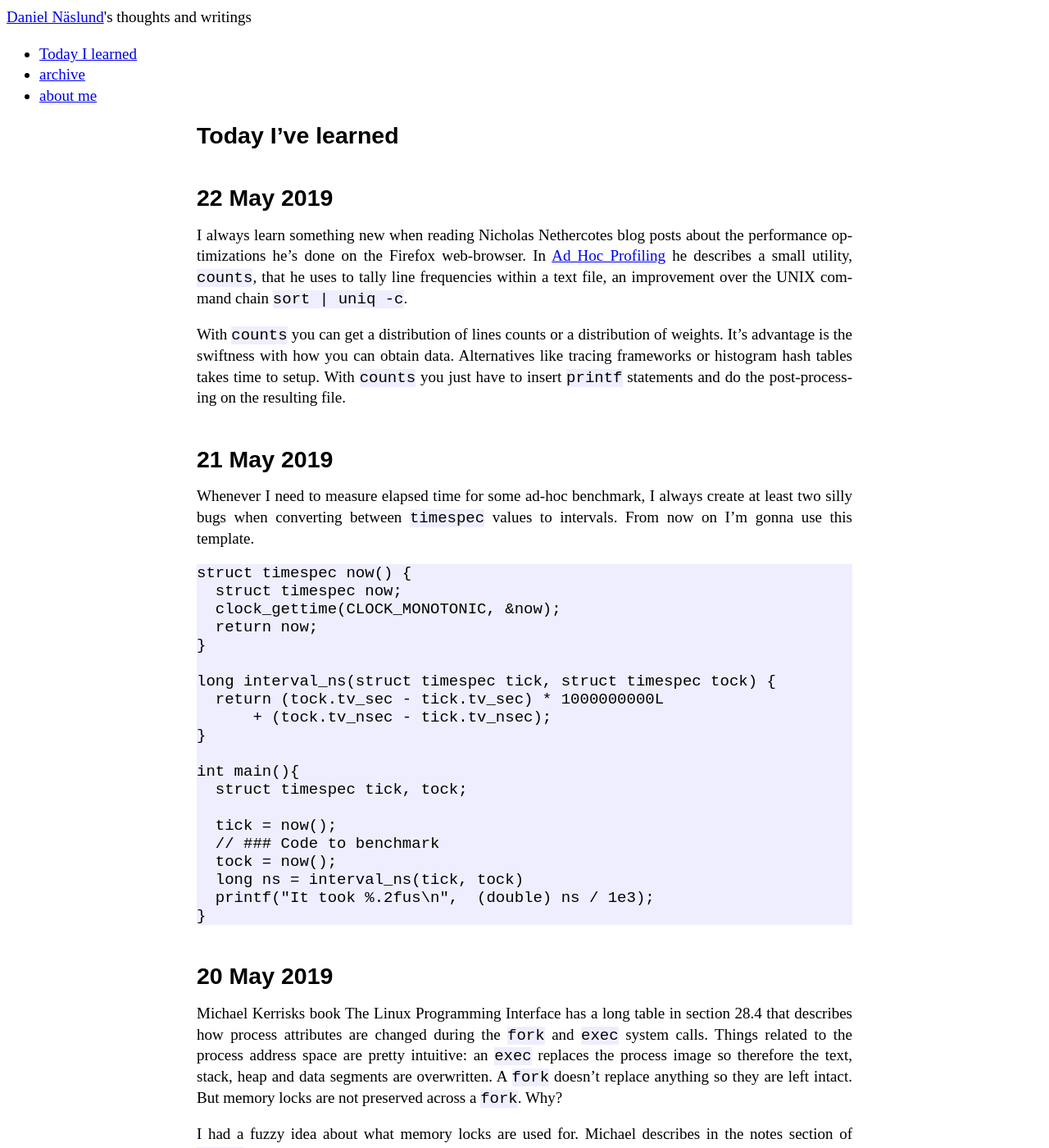
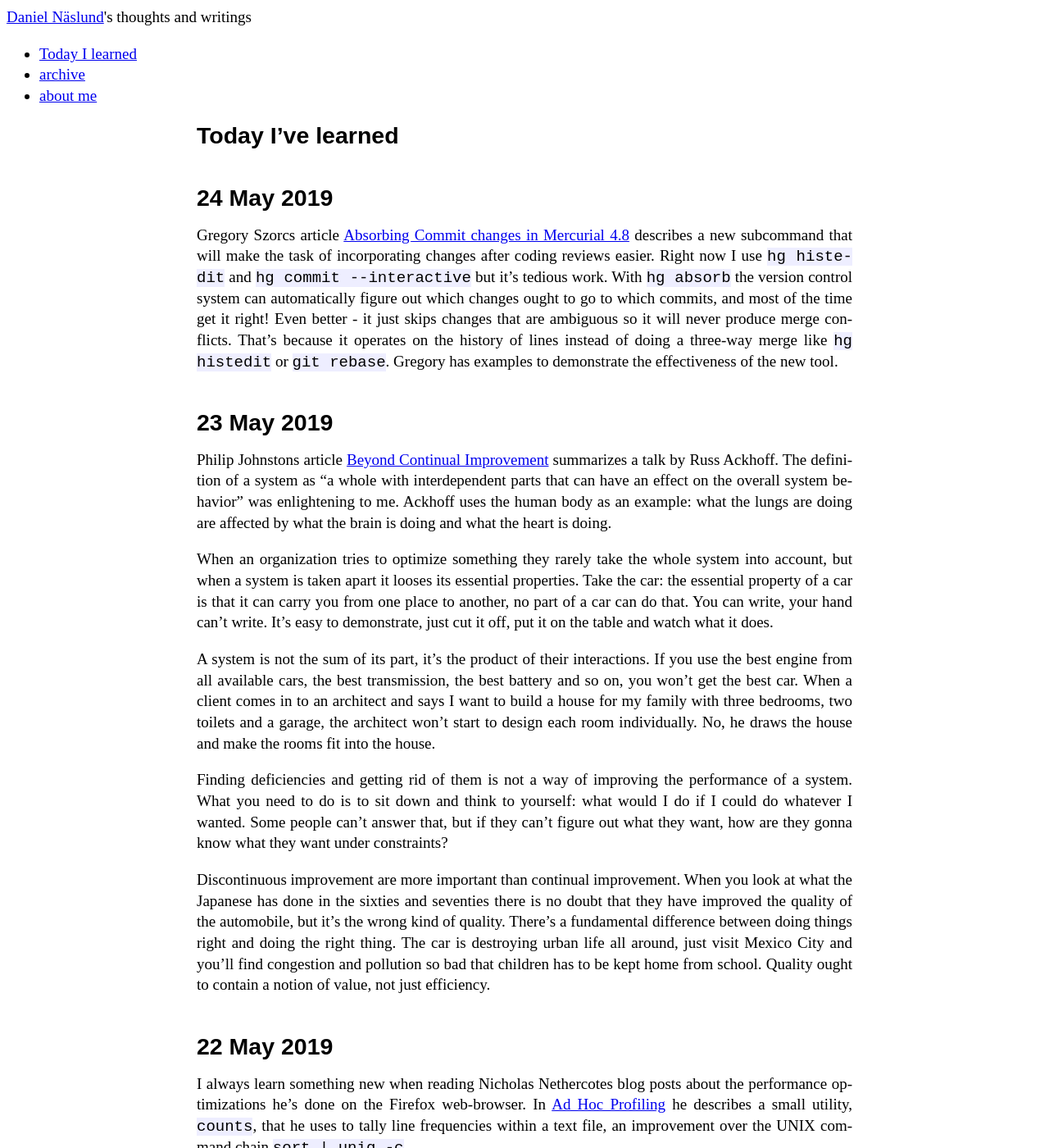
Before and after one commit to dannas/dannas.github.com, a Jekyll site: the page built from TIL.markdown, in a window 1280 px wide and 1400 px high. Shown: the whole window at 82% size. Built offline with Jekyll 4.4.1, drawn with Linux system fonts in a browser that asks for light colours.

Commit message:
Another TIL

```diff
--- a/TIL.markdown
+++ b/TIL.markdown
@@ -4,6 +4,22 @@ title: TIL - Today I've Learned
 use_math: true
 ---
 # Today I've learned
+
+## 24 May 2019
+
+Gregory Szorcs article [Absorbing Commit changes in Mercurial 4.8](https://gregoryszorc.com/blog/2018/11/05/absorbing-commit-changes-in-mercurial-4.8/) describes a new subcommand that will make the task of incorporating changes after coding reviews easier. Right now I use `hg histedit` and `hg commit --interactive`  but it's tedious work. With `hg absorb` the version control system can automatically figure out which changes ought to go to which commits, and most of the time get it right! Even better - it just skips changes that are ambiguous so it will never produce merge conflicts. That's because it operates on the history of lines instead of doing a three-way merge like `hg histedit` or `git rebase`. Gregory has examples to demonstrate the effectiveness of the new tool.
+
+## 23 May 2019
+
+Philip Johnstons article [Beyond Continual Improvement](https://embeddedartistry.com/blog/2019/2/5/beyond-continual-improvement) summarizes a talk by Russ Ackhoff. The definition of a system as "a whole with interdependent parts that can have an effect on the overall system behavior" was enlightening to me. Ackhoff uses the human body as an example: what the lungs are doing are affected by what the brain is doing and what the heart is doing.
+
+When an organization tries to optimize something they rarely take the whole system into account, but when a system is taken apart it looses its essential properties. Take the car: the essential property of a car is that it can carry you from one place to another, no part of a car can do that. You can write, your hand can't write. It's easy to demonstrate, just cut it off, put it on the table and watch what it does.
+
+A system is not the sum of its part, it's the product of their interactions. If you use the best engine from all available cars, the best transmission, the best battery and so on, you won't get the best car. When a client comes in to an architect and says I want to build a house for my family with three bedrooms, two toilets and a garage, the architect won't start to design each room individually. No, he draws the house and make the rooms fit into the house.
+
+Finding deficiencies and getting rid of them is not a way of improving the performance of a system. What you need to do is to sit down and think to yourself: what would I do if I could do whatever I wanted. Some people can't answer that, but if they can't figure out what they want, how are they gonna know what they want under constraints?
+
+Discontinuous improvement are more important than continual improvement. When you look at what the Japanese has done in the sixties and seventies there is no doubt that they have improved the quality of the automobile, but it's the wrong kind of quality. There's a fundamental difference between doing things right and doing the right thing. The car is destroying urban life all around, just visit Mexico City and you'll find congestion and pollution so bad that children has to be kept home from school. Quality ought to contain a notion of value, not just efficiency.
 
 ## 22 May 2019
 
```
